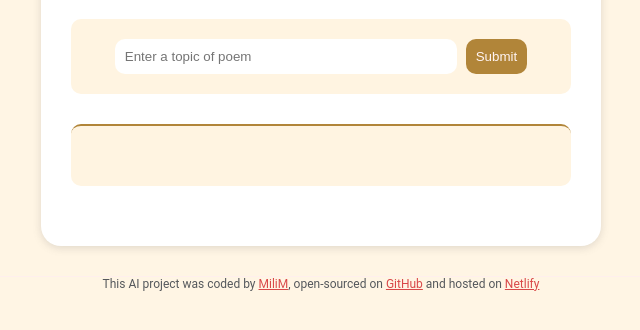
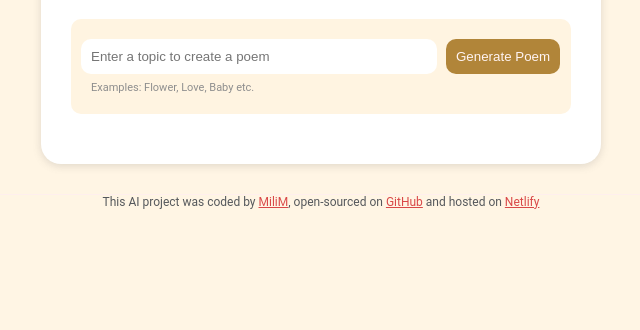
Before and after one commit to milimk/ai-poem-project, a plain HTML site: page index.html in a window 1280 px wide. Shown: the part 122-452 px from the top of the page, without its empty margins (319-959 px from the left). Drawn offline with nearby package versions, Linux system fonts and the light colour scheme.

Commit message:
Updating general UX

```diff
--- a/index.html
+++ b/index.html
@@ -17,13 +17,16 @@
           <input
             class="input-box"
             type="text"
-            placeholder="Enter a topic of poem"
+            placeholder="Enter a topic to create a poem"
             required
             autofocus
             autocomplete="off"
             id="user-instruction"
           />
-          <input class="submit-button" type="submit" />
+          <input class="submit-button" type="submit" value="Generate Poem" />
+          <small class="keyword_sample"
+            >Examples: Flower, Love, Baby etc.</small
+          >
         </form>
         <div class="ai-response" id="poem"></div>
       </div>
--- a/src/index.js
+++ b/src/index.js
@@ -11,10 +11,14 @@ function generatePoem(event) {
 
   let instructionInput = document.querySelector("#user-instruction");
   let context =
-    "You are a romantic poem and love to write poems. Make sure to follow the user instruction below and generate a poem that is not longer than couple paragraphs. Please separate each line with <br />. Sign the poem at the end with '-SheCodes AI'";
+    "You are a romantic poem and love to write poems. Make sure to follow the user instruction below and generate a poem that is not longer than 3 paragraphs. Please separate each line with <br />. Sign the poem at the end with '-SheCodes AI' inside a <strong> element in a separate paragraph.";
   let prompt = `User instruction: Generate a poem about ${instructionInput.value}`;
   let api_key = "0af4f7ebo6ce11605e35ecb7eatc1716";
   let api_url = `https://api.shecodes.io/ai/v1/generate?prompt=${prompt}&context=${context}&key=${api_key}`;
+
+  let poemElement = document.querySelector("#poem");
+  poemElement.style.display = "block";
+  poemElement.innerHTML = `Generating a poem about ${instructionInput.value}...`;
 
   axios.get(api_url).then(showPoem);
 }
--- a/src/style.css
+++ b/src/style.css
@@ -11,15 +11,17 @@ a {
   margin: 30px auto;
   max-width: 500px;
   background-color: white;
-  padding: 30px;
+  padding: 30px 30px 50px 30px;
   border-radius: 20px;
   box-shadow: rgba(99, 99, 99, 0.2) 0px 2px 8px 0px;
+}
+.heading {
   text-align: center;
 }
 
 form {
   background-color: #fff4e1;
-  padding: 20px;
+  padding: 20px 10px 20px 10px;
   border-radius: 10px;
 }
 
@@ -44,14 +46,23 @@ form {
   color: #fff4f3;
 }
 
+.keyword_sample {
+  padding: 7px 0 0 10px;
+  display: block;
+  font-size: 11px;
+  color: #8e8e8e;
+}
+
 .ai-response {
-  margin: 30px auto;
+  margin-top: 30px;
+  margin-bottom: 0;
   padding: 30px;
   font-size: 15px;
   font-weight: 400;
   background-color: #fff4e1;
   border-radius: 10px;
   border-top: 2px solid #b18539;
+  display: none;
 }
 
 footer {
```
